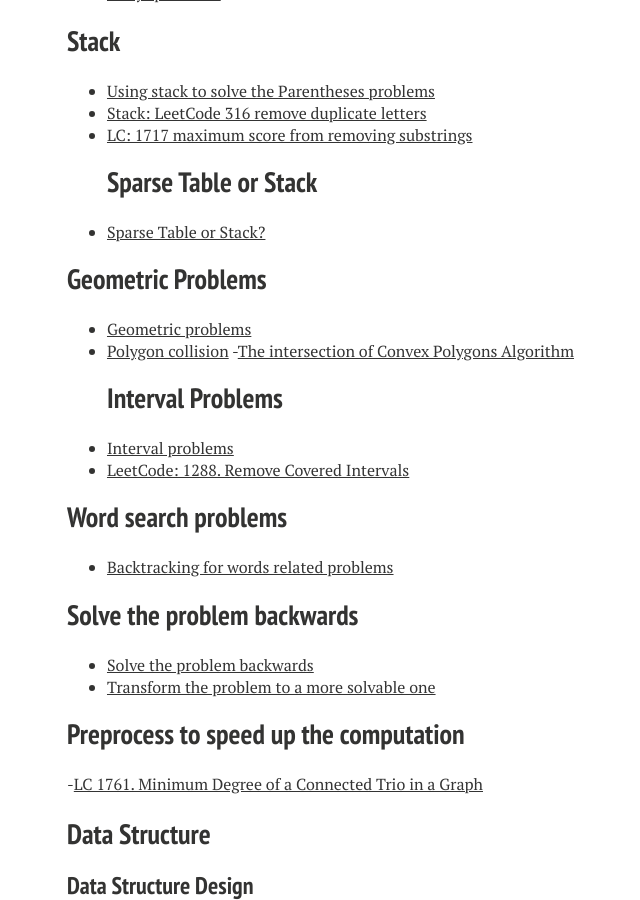
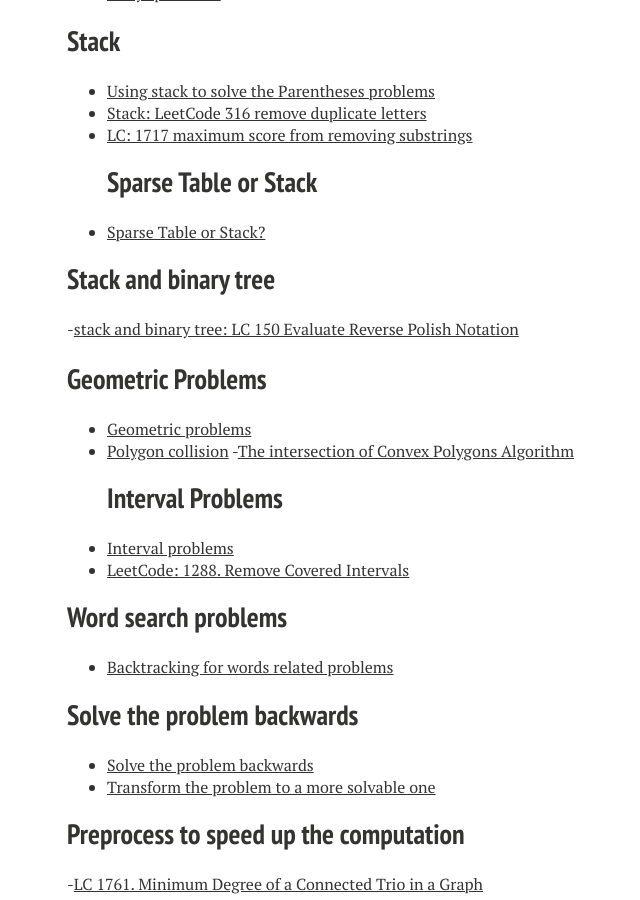
Before and after one commit to xiaokeshen/xiaokeshen.github.io, a Jekyll site: the page built from SoftwareEngineering/index.md, in a window 1280 px wide and 900 px high, scrolled down 8352 px. Shown: the whole window, without its empty margins (253-893 px from the left). Built offline with Jekyll 4.4.1, drawn with Linux system fonts in a browser that asks for light colours; nearby versions of some CDN libraries; some of the changed text lies outside the part shown.

Commit message:
Add one article

```diff
--- a/SoftwareEngineering/index.md
+++ b/SoftwareEngineering/index.md
@@ -287,6 +287,9 @@
 ## Sparse Table or Stack
 - [Sparse Table or Stack?](https://jimmy-shen.medium.com/sparse-table-or-stack-1f4c55bd287d)
 
+## Stack and binary tree
+-[stack and binary tree: LC 150 Evaluate Reverse Polish Notation](https://jimmy-shen.medium.com/stack-and-binary-tree-190ffa28f51f)
+
 ## Geometric Problems
 - [Geometric problems](https://medium.com/@jim.morris.shen/geometric-problems-3139398b6b5b?source=friends_link&sk=9f58e8e296a1dc3bc6f5adb846dcea66)
 - [Polygon collision](https://medium.com/@jim.morris.shen/polygon-collision-4aa4f67c1d9?sk=35e7cf57f6953fd6da696fda6b7e6f24)
```
